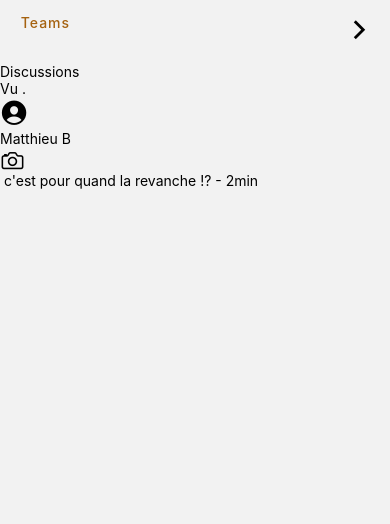
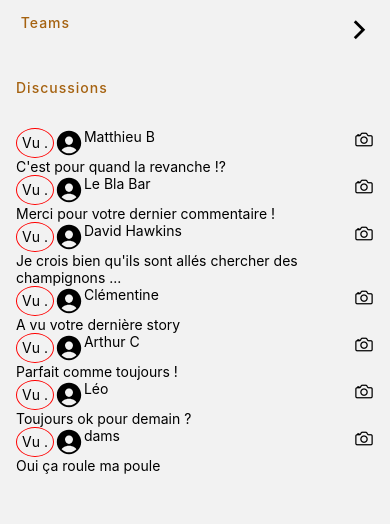
Before and after one commit to CallensJ/howby-app, a React Native app: screen /messages in a window 390 px wide. Shown: the part 207-731 px from the top of the page. Built offline with nearby package versions, Linux system fonts and the light colour scheme; no server answers.

Commit message:
display users messages

```diff
--- a/components/MessagesScreen/MessagesComponent.js
+++ b/components/MessagesScreen/MessagesComponent.js
@@ -4,43 +4,33 @@ import Ionicons from 'react-native-vector-icons/Ionicons';
 import { SafeAreaView } from "react-native-safe-area-context";
 
 
-const MessagesComponent = () => {
+
+
+const MessagesComponent = ({messages}) => {
+  console.log(messages);
   return (
     <>
       <View>
-        <Text>Discussions</Text>
+
       </View>
 
-      <SafeAreaView>
-        <View>
-          <Text>Vu .</Text>
-          <TouchableOpacity>
-            <Ionicons name="person-circle" size={30} />
-          </TouchableOpacity>
-          <TouchableOpacity>
-            <Text>Matthieu B</Text>
-          </TouchableOpacity>
-        </View>
-
-        <View>
-          <Pressable>
-          <Ionicons name = {"camera-outline"} size={25} style={styles.icon}/>
-          </Pressable>
-        </View>
-      </SafeAreaView>
-      <Text> c'est pour quand la revanche !? - 2min</Text>
     </>
   );
 };
 
 
+const Commentaire = (messagescomponent) => (
+  <View>
+    <Text>{messagescomponent.Comment}</Text>
+  </View>
+)
 
 
 const styles = StyleSheet.create({
   icon:{
     width: 25,
     height: 25
-  }
+  },
 });
 
 export default MessagesComponent;
--- /dev/null
+++ b/data/Messages.js
@@ -0,0 +1,48 @@
+import { USERS } from './Users'
+
+export const MESSAGES = [
+      {
+          hasBeenSeen: true,
+          user: USERS[0].user,
+          profile_picture: USERS[0].image,
+          Comment: "C'est pour quand la revanche !? "
+      },
+      {
+        hasBeenSeen: false,
+        user: USERS[1].user,
+        profile_picture: USERS[2].image,
+        Comment: "Merci pour votre dernier commentaire !"
+    },
+    {
+        hasBeenSeen: true,
+        user: USERS[2].user,
+        profile_picture: USERS[2].image,
+        Comment: "Je crois bien qu'ils sont allés chercher des champignons ... "
+    },
+    {
+        hasBeenSeen: true,
+        user: USERS[3].user,
+        profile_picture: USERS[3].image,
+        Comment: "A vu votre dernière story"
+    },
+    {
+        hasBeenSeen: true,
+        user: USERS[4].user,
+        profile_picture: USERS[4].image,
+        Comment: "Parfait comme toujours ! "
+    },
+    {
+        hasBeenSeen: true,
+        user: USERS[5].user,
+        profile_picture: USERS[5].image,
+        Comment: "Toujours ok pour demain ?"
+    },
+    {
+        hasBeenSeen: true,
+        user: USERS[6].user,
+        profile_picture: USERS[6].image,
+        Comment: "Oui ça roule ma poule"
+    },
+
+
+]
--- /dev/null
+++ b/data/Users.js
@@ -0,0 +1,30 @@
+export const USERS = [
+    {
+        user: 'Matthieu B',
+        image: '../../assets/icons/person-circle.svg'
+    },
+    {
+        user: 'Le Bla Bar',
+        image: '../../assets/icons/person-circle.svg'
+    },
+    {
+        user: 'David Hawkins',
+        image: '../../assets/icons/person-circle.svg'
+    },
+    {
+        user: 'Clémentine',
+        image: '../../assets/icons/person-circle.svg'
+    },
+    {
+        user: 'Arthur C',
+        image: '../../assets/icons/person-circle.svg'
+    },
+    {
+        user: 'Léo',
+        image: '../../assets/icons/person-circle.svg'
+    },
+    {
+        user: 'dams',
+        image: '../../assets/icons/person-circle.svg'
+    }
+]
--- a/screens/HomeScreen.js
+++ b/screens/HomeScreen.js
@@ -1,6 +1,7 @@
 import { StatusBar } from "expo-status-bar";
 import { useNavigation } from "@react-navigation/native";
 import React, { useState, useEffect } from "react";
+
 
 import {
   StyleSheet,
--- a/screens/MessagesScreen.js
+++ b/screens/MessagesScreen.js
@@ -1,21 +1,82 @@
-import { View, Text } from 'react-native'
-import React from 'react'
-import HeaderComponent from '../components/MessagesScreen/HeaderComponent'
-import MessagesComponent from '../components/MessagesScreen/MessagesComponent'
-
-import SliderComponent from '../components/MessagesScreen/SliderComponent'
-import TeamComponent from '../components/MessagesScreen/TeamComponent'
+import { View, Text, StyleSheet, Pressable, Image } from "react-native";
+import React, { useState, useEffect } from "react";
+import HeaderComponent from "../components/MessagesScreen/HeaderComponent";
+import MessagesComponent from "../components/MessagesScreen/MessagesComponent";
+import Ionicons from "react-native-vector-icons/Ionicons";
+import SliderComponent from "../components/MessagesScreen/SliderComponent";
+import TeamComponent from "../components/MessagesScreen/TeamComponent";
+import { MESSAGES } from "../data/Messages";
+import { USERS } from "../data/Users";
 
 const MessagesScreen = () => {
+  const [messages, setMessages] = useState([]);
+
+  useEffect(() => {
+    setMessages(MESSAGES);
+  }, []);
+
   return (
     <View>
       <HeaderComponent />
       <SliderComponent />
       <TeamComponent />
-      <MessagesComponent />
+      <MessagesComponent messages={messages} />
+      <View>
+        <Text style={styles.title}>Discussions</Text>
+      </View>
+      <View style={{ margin: "1rem" }}>
+        {MESSAGES.map((msg, index) => (
+          <View key={index}>
+            <View  style={{ flexDirection: "row", justifyContent: 'space-between'}}>
+              <View  style={{ flexDirection: "row"}}>
+              <Text style={styles.vuStyle}>Vu .</Text>
+               <Image
+                source={require("../assets/icons/person-circle.svg")}
+                style={{ width: 30, height: 30 }}
+              />
 
+              <Text>{msg.user}</Text>
+              </View>
+              <View>
+                <Pressable>
+                  <Ionicons name="camera-outline" size={20} />
+                </Pressable>
+              </View>
+            </View>
+
+            <Text>{msg.Comment}</Text>
+          </View>
+        ))}
+      </View>
     </View>
-  )
-}
+  );
+};
 
-export default MessagesScreen
+const styles = StyleSheet.create({
+  title: {
+    flexDirection: "row",
+    justifyContent: "space-between",
+    margin: "1rem",
+    color: "#a56210",
+    fontSize: 14,
+    letterSpacing: 1,
+    fontWeight: "500",
+  },
+
+  vuStyle:{
+    padding: '5px',
+    borderRadius: '50%',
+    borderWidth: 1,
+    borderColor: 'red',
+    textAlign: 'center'
+  },
+  vuStyleNotSeen:{
+    padding: '5px',
+    borderRadius: '50%',
+    borderWidth: 1,
+    borderColor: 'black',
+    textAlign: 'center'
+
+  }
+});
+export default MessagesScreen;
```
Also changed, not shown: assets/icons/person-circle.svg (added).
